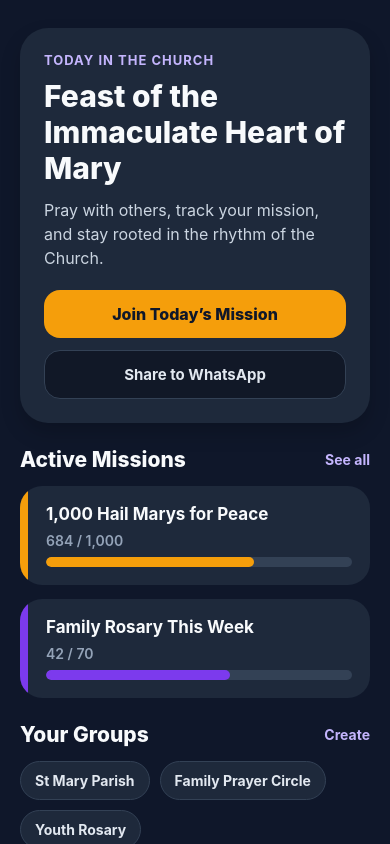
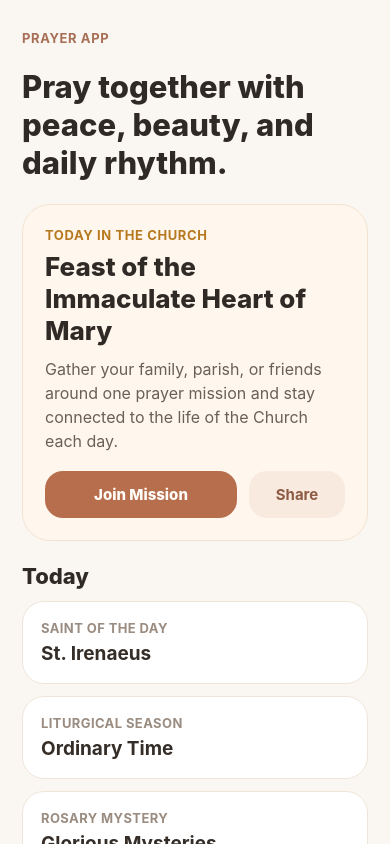
Before and after one commit to kevinmalana/prayer-app, a React Native app: screen / in a window 390 px wide. Built offline with nearby package versions, Linux system fonts and the light colour scheme.

Commit message:
Redesign home screen with light prayer-focused UI

```diff
--- a/App.tsx
+++ b/App.tsx
@@ -2,80 +2,88 @@ import { StatusBar } from 'expo-status-bar';
 import { SafeAreaView, ScrollView, StyleSheet, Text, TouchableOpacity, View } from 'react-native';
 
 const missions = [
-  { title: '1,000 Hail Marys for Peace', progress: '684 / 1,000', accent: '#F59E0B' },
-  { title: 'Family Rosary This Week', progress: '42 / 70', accent: '#7C3AED' },
+  { title: '1,000 Hail Marys for Peace', progress: '684 / 1,000', pill: '68% complete' },
+  { title: 'Family Rosary This Week', progress: '42 / 70', pill: 'Daily mission' },
 ];
 
-const groups = ['St Mary Parish', 'Family Prayer Circle', 'Youth Rosary'];
+const todayCards = [
+  { label: 'Saint of the Day', value: 'St. Irenaeus' },
+  { label: 'Liturgical Season', value: 'Ordinary Time' },
+  { label: 'Rosary Mystery', value: 'Glorious Mysteries' },
+];
 
 export default function App() {
   return (
     <SafeAreaView style={styles.safeArea}>
-      <StatusBar style="light" />
+      <StatusBar style="dark" />
       <ScrollView contentContainerStyle={styles.content} showsVerticalScrollIndicator={false}>
+        <Text style={styles.topLabel}>Prayer App</Text>
+        <Text style={styles.topTitle}>Pray together with peace, beauty, and daily rhythm.</Text>
+
         <View style={styles.heroCard}>
-          <Text style={styles.kicker}>Today in the Church</Text>
+          <Text style={styles.heroKicker}>Today in the Church</Text>
           <Text style={styles.heroTitle}>Feast of the Immaculate Heart of Mary</Text>
-          <Text style={styles.heroText}>
-            Pray with others, track your mission, and stay rooted in the rhythm of the Church.
+          <Text style={styles.heroBody}>
+            Gather your family, parish, or friends around one prayer mission and stay connected to the life of the Church each day.
           </Text>
-          <View style={styles.heroActions}>
+
+          <View style={styles.heroButtonRow}>
             <TouchableOpacity style={styles.primaryButton}>
-              <Text style={styles.primaryButtonText}>Join Today’s Mission</Text>
+              <Text style={styles.primaryButtonText}>Join Mission</Text>
             </TouchableOpacity>
-            <TouchableOpacity style={styles.secondaryButton}>
-              <Text style={styles.secondaryButtonText}>Share to WhatsApp</Text>
+            <TouchableOpacity style={styles.ghostButton}>
+              <Text style={styles.ghostButtonText}>Share</Text>
             </TouchableOpacity>
           </View>
         </View>
 
         <View style={styles.section}>
+          <Text style={styles.sectionTitle}>Today</Text>
+          {todayCards.map((card) => (
+            <View key={card.label} style={styles.softCard}>
+              <Text style={styles.cardLabel}>{card.label}</Text>
+              <Text style={styles.cardValue}>{card.value}</Text>
+            </View>
+          ))}
+        </View>
+
+        <View style={styles.section}>
           <View style={styles.sectionHeader}>
-            <Text style={styles.sectionTitle}>Active Missions</Text>
+            <Text style={styles.sectionTitle}>Prayer Missions</Text>
             <Text style={styles.sectionLink}>See all</Text>
           </View>
+
           {missions.map((mission) => (
             <View key={mission.title} style={styles.missionCard}>
-              <View style={[styles.missionAccent, { backgroundColor: mission.accent }]} />
-              <View style={styles.missionBody}>
+              <View style={styles.missionHeader}>
                 <Text style={styles.missionTitle}>{mission.title}</Text>
-                <Text style={styles.missionMeta}>{mission.progress}</Text>
-                <View style={styles.progressTrack}>
-                  <View style={[styles.progressFill, { backgroundColor: mission.accent, width: mission.title.includes('1,000') ? '68%' : '60%' }]} />
+                <View style={styles.missionPill}>
+                  <Text style={styles.missionPillText}>{mission.pill}</Text>
                 </View>
+              </View>
+              <Text style={styles.missionMeta}>{mission.progress}</Text>
+              <View style={styles.progressTrack}>
+                <View
+                  style={[
+                    styles.progressFill,
+                    { width: mission.title.includes('1,000') ? '68%' : '60%' },
+                  ]}
+                />
               </View>
             </View>
           ))}
         </View>
 
         <View style={styles.section}>
-          <View style={styles.sectionHeader}>
-            <Text style={styles.sectionTitle}>Your Groups</Text>
-            <Text style={styles.sectionLink}>Create</Text>
-          </View>
-          <View style={styles.groupGrid}>
-            {groups.map((group) => (
-              <View key={group} style={styles.groupPill}>
-                <Text style={styles.groupPillText}>{group}</Text>
-              </View>
-            ))}
-          </View>
-        </View>
-
-        <View style={styles.section}>
-          <Text style={styles.sectionTitle}>Quick Actions</Text>
-          <View style={styles.actionRow}>
+          <Text style={styles.sectionTitle}>Quick actions</Text>
+          <View style={styles.actionGrid}>
             <TouchableOpacity style={styles.actionCard}>
-              <Text style={styles.actionEmoji}>🙏</Text>
-              <Text style={styles.actionLabel}>Create Mission</Text>
+              <Text style={styles.actionTitle}>Create a mission</Text>
+              <Text style={styles.actionText}>Start a prayer target for family or parish.</Text>
             </TouchableOpacity>
             <TouchableOpacity style={styles.actionCard}>
-              <Text style={styles.actionEmoji}>📅</Text>
-              <Text style={styles.actionLabel}>Catholic Calendar</Text>
-            </TouchableOpacity>
-            <TouchableOpacity style={styles.actionCard}>
-              <Text style={styles.actionEmoji}>💬</Text>
-              <Text style={styles.actionLabel}>Prayer Requests</Text>
+              <Text style={styles.actionTitle}>Prayer requests</Text>
+              <Text style={styles.actionText}>Ask others to pray and track support.</Text>
             </TouchableOpacity>
           </View>
         </View>
@@ -87,74 +95,86 @@ export default function App() {
 const styles = StyleSheet.create({
   safeArea: {
     flex: 1,
-    backgroundColor: '#0F172A',
+    backgroundColor: '#FAF7F2',
   },
   content: {
-    padding: 20,
+    padding: 22,
     paddingBottom: 40,
-    gap: 24,
+    gap: 22,
+  },
+  topLabel: {
+    color: '#A86F57',
+    fontSize: 13,
+    fontWeight: '700',
+    letterSpacing: 0.6,
+    textTransform: 'uppercase',
+    marginTop: 8,
+  },
+  topTitle: {
+    color: '#2F2A26',
+    fontSize: 31,
+    lineHeight: 38,
+    fontWeight: '800',
   },
   heroCard: {
-    backgroundColor: '#1E293B',
+    backgroundColor: '#FFF7ED',
     borderRadius: 28,
-    padding: 24,
-    marginTop: 8,
-    shadowColor: '#000',
-    shadowOpacity: 0.18,
-    shadowRadius: 20,
-    shadowOffset: { width: 0, height: 10 },
-    elevation: 8,
+    padding: 22,
+    borderWidth: 1,
+    borderColor: '#F2E2CF',
   },
-  kicker: {
-    color: '#C4B5FD',
+  heroKicker: {
+    color: '#B7791F',
     fontSize: 13,
     fontWeight: '700',
+    marginBottom: 8,
     textTransform: 'uppercase',
-    letterSpacing: 1,
+    letterSpacing: 0.6,
+  },
+  heroTitle: {
+    color: '#2F2A26',
+    fontSize: 26,
+    lineHeight: 32,
+    fontWeight: '800',
     marginBottom: 10,
   },
-  heroTitle: {
-    color: '#F8FAFC',
-    fontSize: 30,
-    lineHeight: 36,
-    fontWeight: '800',
-    marginBottom: 12,
-  },
-  heroText: {
-    color: '#CBD5E1',
+  heroBody: {
+    color: '#6B5F57',
     fontSize: 16,
     lineHeight: 24,
   },
-  heroActions: {
-    marginTop: 20,
+  heroButtonRow: {
+    flexDirection: 'row',
     gap: 12,
+    marginTop: 18,
   },
   primaryButton: {
-    backgroundColor: '#F59E0B',
-    borderRadius: 16,
+    flex: 1,
+    backgroundColor: '#B76E4D',
+    borderRadius: 18,
     paddingVertical: 14,
     alignItems: 'center',
   },
   primaryButtonText: {
-    color: '#0F172A',
+    color: '#FFFDF9',
+    fontSize: 15,
     fontWeight: '800',
-    fontSize: 16,
   },
-  secondaryButton: {
-    borderRadius: 16,
+  ghostButton: {
+    minWidth: 96,
+    backgroundColor: '#F8EADF',
+    borderRadius: 18,
     paddingVertical: 14,
+    paddingHorizontal: 18,
     alignItems: 'center',
-    borderWidth: 1,
-    borderColor: '#334155',
-    backgroundColor: '#111827',
   },
-  secondaryButtonText: {
-    color: '#E2E8F0',
+  ghostButtonText: {
+    color: '#8D5B44',
+    fontSize: 15,
     fontWeight: '700',
-    fontSize: 15,
   },
   section: {
-    gap: 14,
+    gap: 12,
   },
   sectionHeader: {
     flexDirection: 'row',
@@ -162,85 +182,101 @@ const styles = StyleSheet.create({
     alignItems: 'center',
   },
   sectionTitle: {
-    color: '#F8FAFC',
-    fontSize: 21,
+    color: '#2F2A26',
+    fontSize: 22,
     fontWeight: '800',
   },
   sectionLink: {
-    color: '#C4B5FD',
+    color: '#B76E4D',
+    fontWeight: '700',
+  },
+  softCard: {
+    backgroundColor: '#FFFFFF',
+    borderRadius: 22,
+    padding: 18,
+    borderWidth: 1,
+    borderColor: '#EFE4D8',
+  },
+  cardLabel: {
+    color: '#9A8C81',
+    fontSize: 13,
+    fontWeight: '700',
+    marginBottom: 6,
+    textTransform: 'uppercase',
+    letterSpacing: 0.4,
+  },
+  cardValue: {
+    color: '#342D28',
+    fontSize: 19,
     fontWeight: '700',
   },
   missionCard: {
+    backgroundColor: '#FFFFFF',
+    borderRadius: 24,
+    padding: 18,
+    borderWidth: 1,
+    borderColor: '#EFE4D8',
+    gap: 10,
+  },
+  missionHeader: {
     flexDirection: 'row',
-    backgroundColor: '#1E293B',
-    borderRadius: 22,
-    overflow: 'hidden',
-  },
-  missionAccent: {
-    width: 8,
-  },
-  missionBody: {
-    flex: 1,
-    padding: 18,
-    gap: 8,
+    justifyContent: 'space-between',
+    alignItems: 'flex-start',
+    gap: 12,
   },
   missionTitle: {
-    color: '#F8FAFC',
-    fontSize: 17,
+    flex: 1,
+    color: '#342D28',
+    fontSize: 18,
+    lineHeight: 24,
+    fontWeight: '700',
+  },
+  missionPill: {
+    backgroundColor: '#FDF0E5',
+    borderRadius: 999,
+    paddingHorizontal: 10,
+    paddingVertical: 6,
+  },
+  missionPillText: {
+    color: '#A86F57',
+    fontSize: 12,
     fontWeight: '700',
   },
   missionMeta: {
-    color: '#94A3B8',
+    color: '#8A7C72',
     fontSize: 14,
     fontWeight: '600',
   },
   progressTrack: {
     height: 10,
     borderRadius: 999,
-    backgroundColor: '#334155',
+    backgroundColor: '#F0E5DA',
     overflow: 'hidden',
   },
   progressFill: {
     height: '100%',
     borderRadius: 999,
+    backgroundColor: '#D28D6A',
   },
-  groupGrid: {
-    flexDirection: 'row',
-    flexWrap: 'wrap',
-    gap: 10,
-  },
-  groupPill: {
-    backgroundColor: '#1E293B',
-    borderColor: '#334155',
-    borderWidth: 1,
-    borderRadius: 999,
-    paddingHorizontal: 14,
-    paddingVertical: 10,
-  },
-  groupPillText: {
-    color: '#E2E8F0',
-    fontWeight: '700',
-  },
-  actionRow: {
-    flexDirection: 'row',
+  actionGrid: {
     gap: 12,
   },
   actionCard: {
-    flex: 1,
-    backgroundColor: '#1E293B',
-    borderRadius: 20,
-    paddingVertical: 18,
-    paddingHorizontal: 12,
-    alignItems: 'center',
-    gap: 10,
+    backgroundColor: '#FFFDF9',
+    borderRadius: 22,
+    padding: 18,
+    borderWidth: 1,
+    borderColor: '#EFE4D8',
+    gap: 6,
   },
-  actionEmoji: {
-    fontSize: 28,
+  actionTitle: {
+    color: '#342D28',
+    fontSize: 17,
+    fontWeight: '700',
   },
-  actionLabel: {
-    color: '#E2E8F0',
-    fontWeight: '700',
-    textAlign: 'center',
-    fontSize: 13,
+  actionText: {
+    color: '#7A6D65',
+    fontSize: 14,
+    lineHeight: 20,
   },
 });
```
